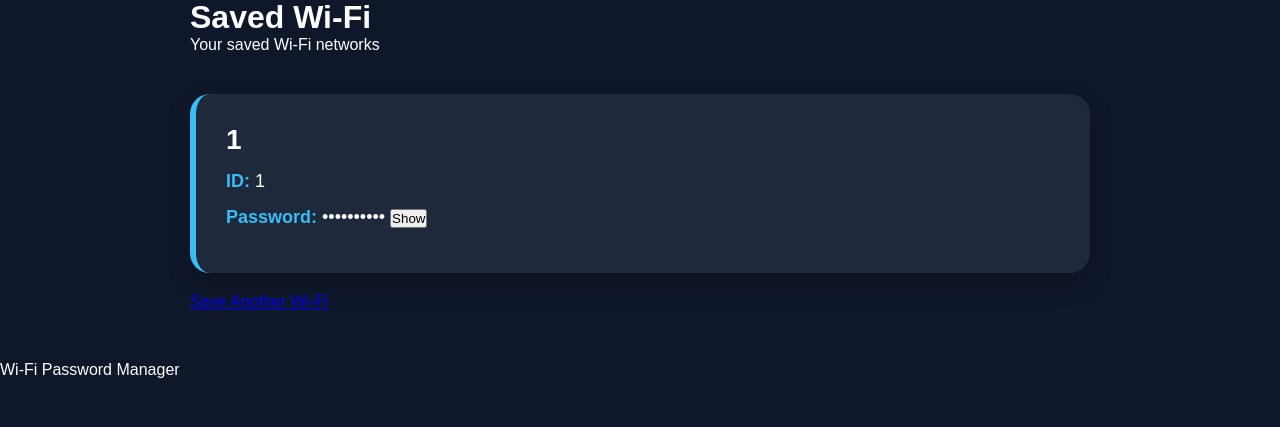
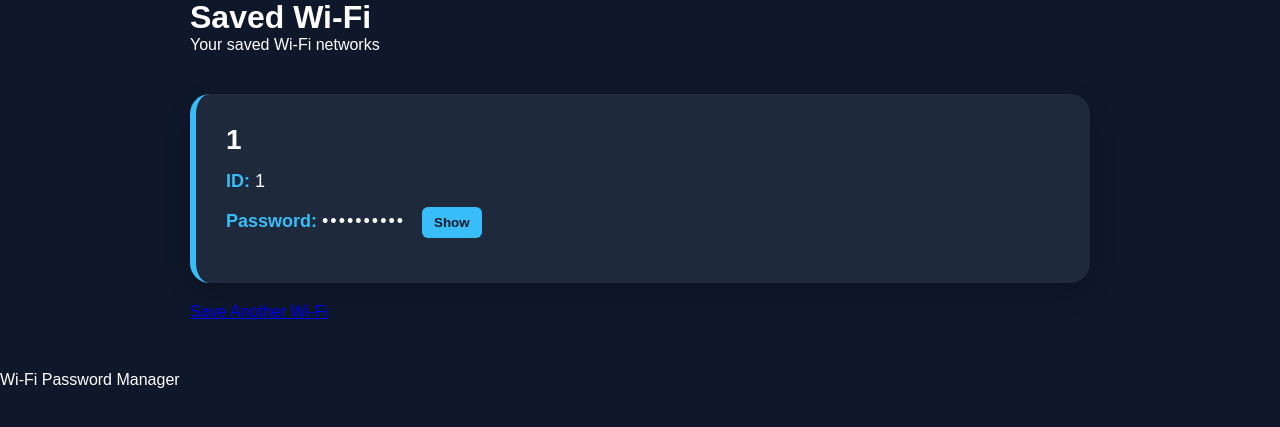
Before and after one commit to princenwiidumtech/wifi-password-manager, a Flask app: template templates/view.html in a window 1280 px wide. Shown: the part 137-564 px from the top of the page. Run offline with Flask 3, Linux system fonts and the light colour scheme; the template is opened without the code that fills it: most values are stand-ins (such as "Sample title", 1, 10 or a date in 2020).

Commit message:
Add styles for show password button and password input

```diff
--- a/static/style.css
+++ b/static/style.css
@@ -154,3 +154,22 @@ label {
 .wifi-card strong {
     color: #38bdf8;
 }
+
+.show-password {
+    margin-left: 10px;
+    padding: 8px 12px;
+    border: none;
+    border-radius: 6px;
+    background: #38bdf8;
+    color: #0f172a;
+    font-weight: bold;
+    cursor: pointer;
+}
+
+.show-password:hover {
+    background: #7dd3fc;
+}
+
+.password {
+    letter-spacing: 2px;
+}
```
